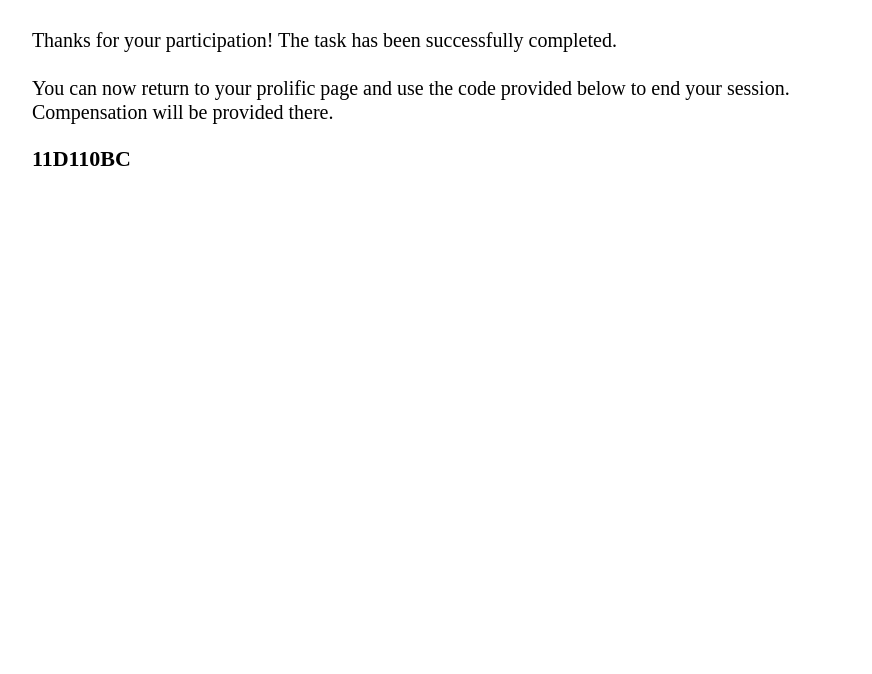
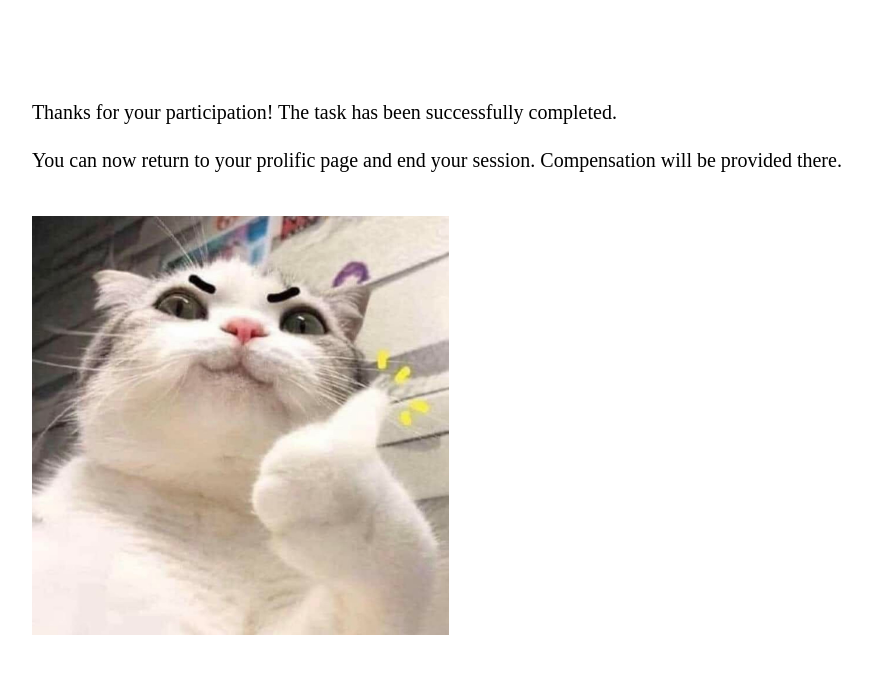
Before and after one commit to Eurus-J-Zhang/map-4, a Flask app: page /end in a window 1280 px wide. Shown: the top 674 px of the page, without its empty margins (191-1063 px from the left). Run offline with Flask 3, Linux system fonts and the light colour scheme; some libraries are stand-ins or nearby versions.

Commit message:
add a thankyou pic

```diff
--- a/static/css/main.css
+++ b/static/css/main.css
@@ -63,8 +63,8 @@ form {
 }
 
 .feedback-input {
-    height: 200px;
-    width: 500px;
+    height: 180px;
+    width: 70%;
     font-size: 18px;
     padding-top: 5px;
     padding-left: 3px;
--- a/templates/end.html
+++ b/templates/end.html
@@ -3,13 +3,14 @@
 
 {% block main_text %}
 <p class="t_title">
+    <br><br><br>
     Thanks for your participation! The task has been successfully completed. <br>
     <br>
-    You can now return to your prolific page and use the code provided below to end your session. Compensation will be provided there.
-    <br>
+    You can now return to your prolific page and end your session. Compensation will be provided there.
+    <br><br>
     </p>
-
-    <p id = "bold">
-       <b> 11D110BC </b>
-    </p>
+    <img src="{{ url_for('static', filename='img/thanks.jpg') }}" alt="Example Image"  style="width: 50%;">
+    <!-- <p id = "bold">
+       <b> C1LQNZ78 </b>
+    </p> -->
 {% endblock %}
--- a/templates/index.html
+++ b/templates/index.html
@@ -25,7 +25,7 @@
    <br><br><br>
 
   Please enter your prolific ID and demographic information to start this experiment.
-  It will take you 10-15 minutes in total. <br><br>
+  It will take you around 10 minutes in total. <br><br>
   Thank you for your participation!
 </p>
 
--- a/templates/office.html
+++ b/templates/office.html
@@ -11,7 +11,6 @@
                 alert('Please select a slot.');
                 return; // Stop the function if no selection was made
             }
-
             // Redirect based on the selected choice
             window.location.href = 'lock_choice'; // Update this with the actual path
             // Assuming you want different behavior or paths for different choices, you would modify this.
```
Also changed, not shown: static/img/thank_you.jpg (added), static/img/thanks.jpg (added).
